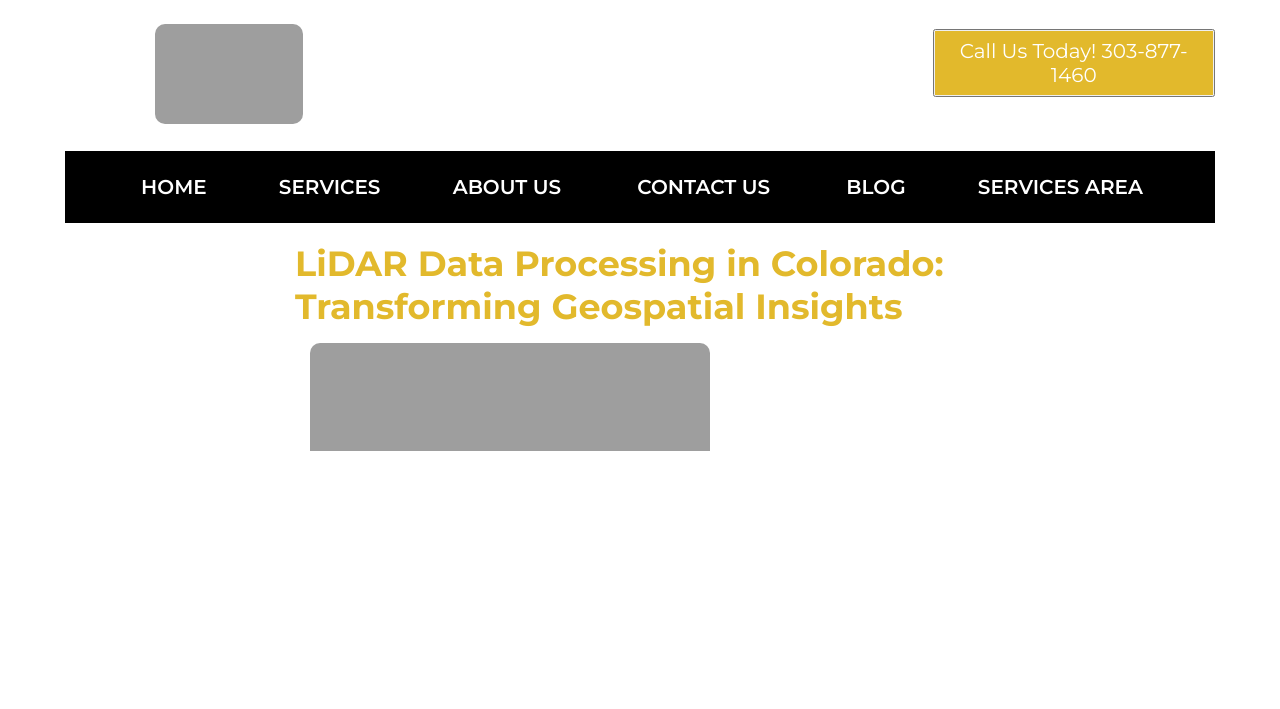
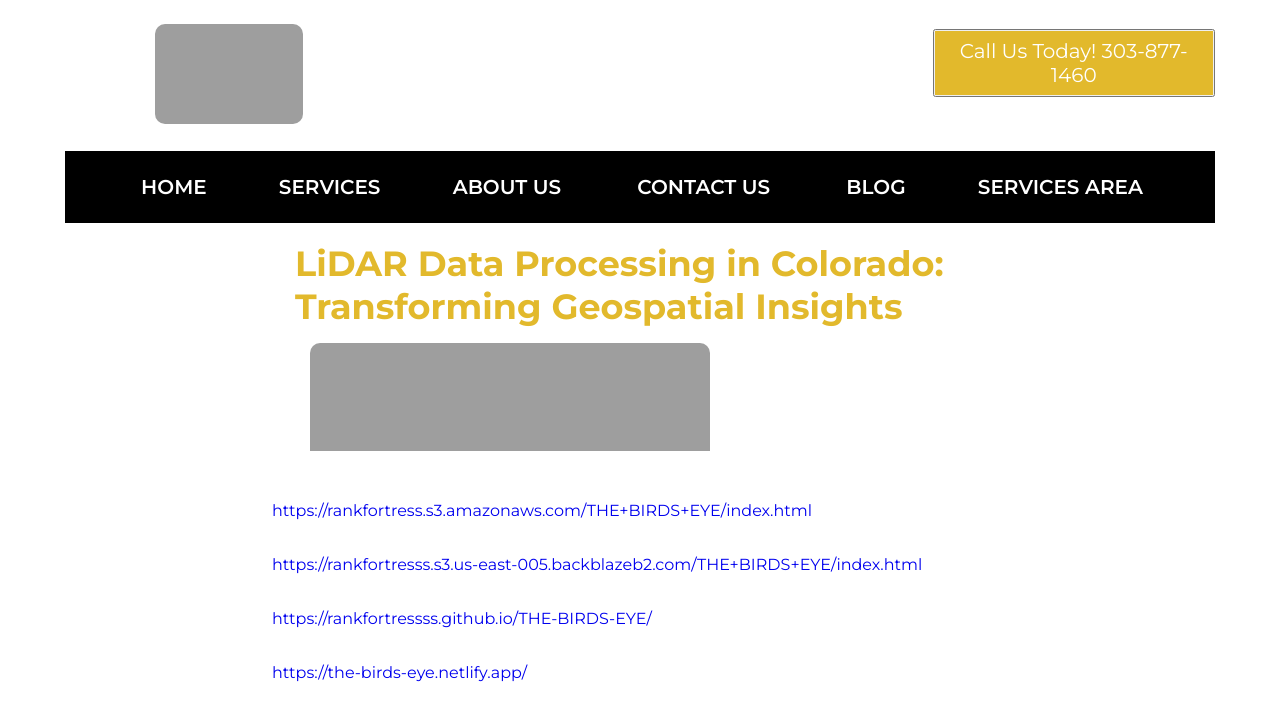
Before and after one commit to rankfortressss/THE-BIRDS-EYE, a plain HTML site: page index.html in a window 1280 px wide. Shown: the part 7779-8488 px from the top of the page. Before the commit the page ends 8428 px from the top, so only its background shows below. Drawn offline with Linux system fonts and the light colour scheme.

Commit message:
Add files via upload

```diff
--- a/index.html
+++ b/index.html
@@ -258,13 +258,13 @@
             <br>
             <!--Links-->
             <section style="padding-left: 20%;padding-right: 20%;">
-                <a target="_bLank" href=""></a><br>
+                <a target="_bLank" href="https://rankfortress.s3.amazonaws.com/THE+BIRDS+EYE/index.html">https://rankfortress.s3.amazonaws.com/THE+BIRDS+EYE/index.html</a><br>
                 <br>
-                <a target="_bLank" href=""></a><br>
+                <a target="_bLank" href="https://rankfortresss.s3.us-east-005.backblazeb2.com/THE+BIRDS+EYE/index.html">https://rankfortresss.s3.us-east-005.backblazeb2.com/THE+BIRDS+EYE/index.html</a><br>
                 <br>
-                <a target="_bLank" href=""></a><br>
+                <a target="_bLank" href="https://rankfortressss.github.io/THE-BIRDS-EYE/">https://rankfortressss.github.io/THE-BIRDS-EYE/</a><br>
                 <br>
-                <a target="_bLank" href=""></a><br>
+                <a target="_bLank" href="https://the-birds-eye.netlify.app/">https://the-birds-eye.netlify.app/</a><br>
                 <br>
             </section>
 
```
